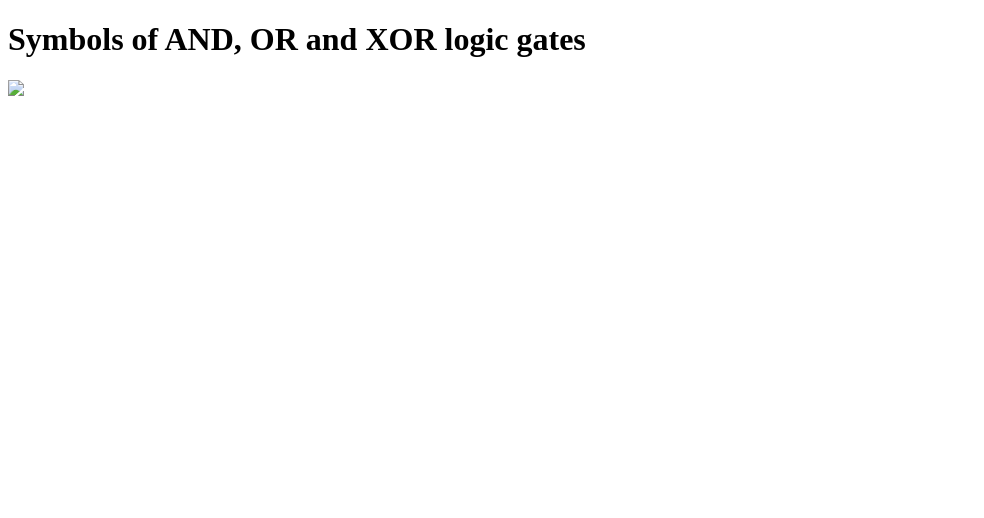
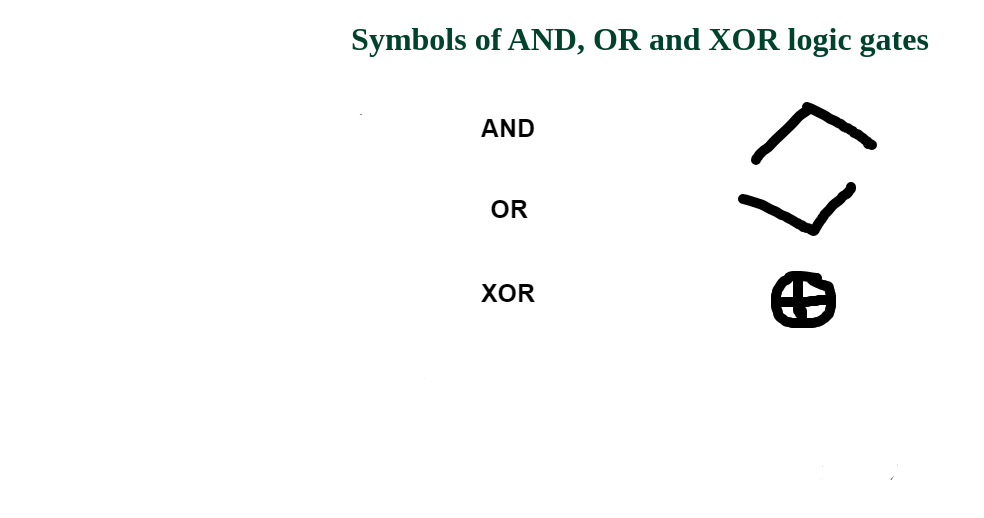
Before and after one commit to Londeka-Zikalala/and-or-xor, a plain HTML site: page index.html in a window 1280 px wide. Shown: the whole page, without its empty margins (0-984 px from the left). Drawn offline with Linux system fonts and the light colour scheme; the site is published under a folder, as on GitHub Pages, so addresses that start at the root find nothing.

Commit message:
path fixed

```diff
--- a/index.html
+++ b/index.html
@@ -3,13 +3,13 @@
 <head>
     <meta charset="UTF-8">
     <meta name="viewport" content="width=device-width, initial-scale=1.0">
-    <link rel="stylesheet" href="../style.css">
+    <link rel="stylesheet" href="style.css">
     <title>AND-OR-XOR</title>
 </head>
 <body>
     <h1>Symbols of AND, OR and XOR logic gates</h1>
     <div class="image">
-        <img src="/images/drawisland.png">
+        <img src="./images/drawisland.png">
     </div>
 </body>
 </html>
```
